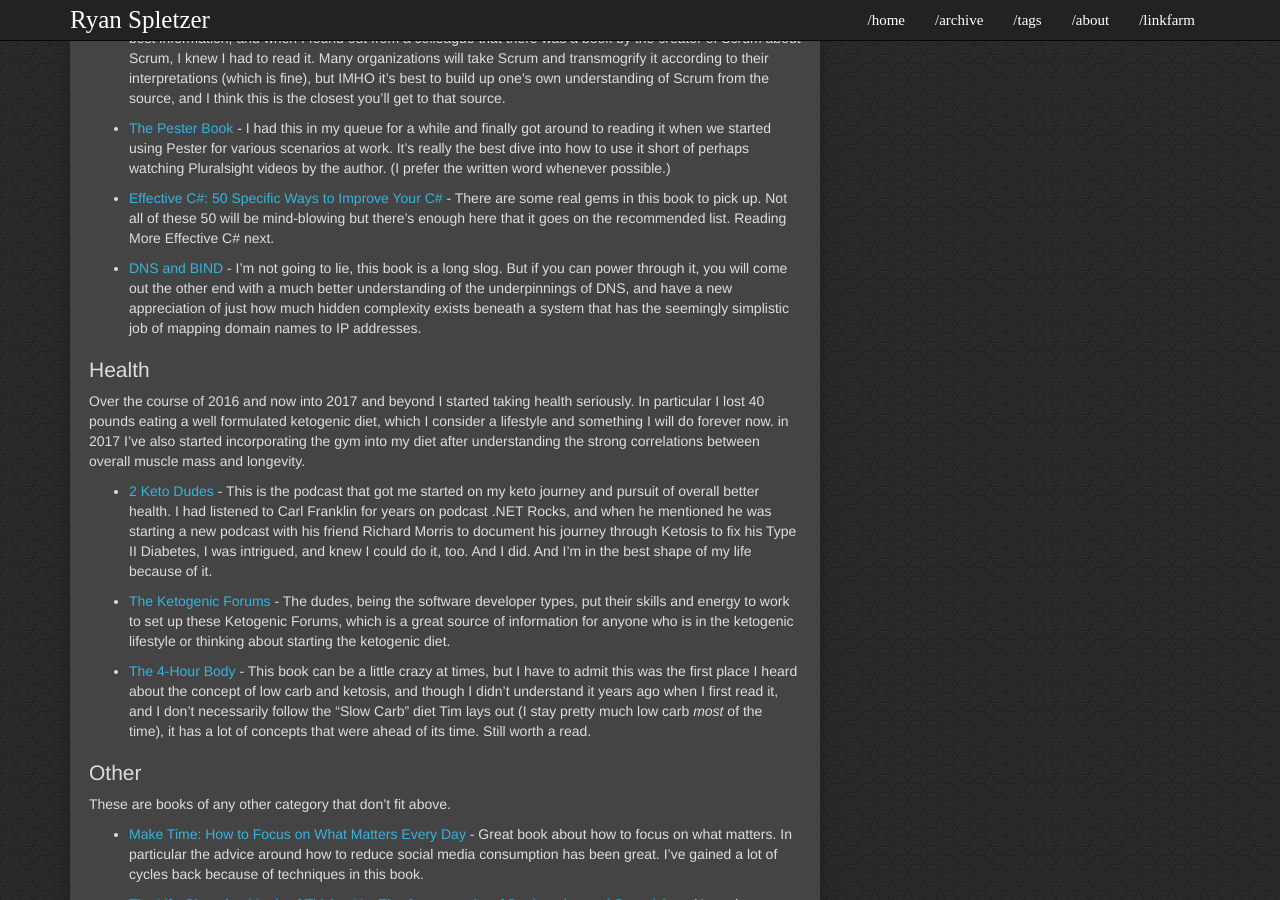
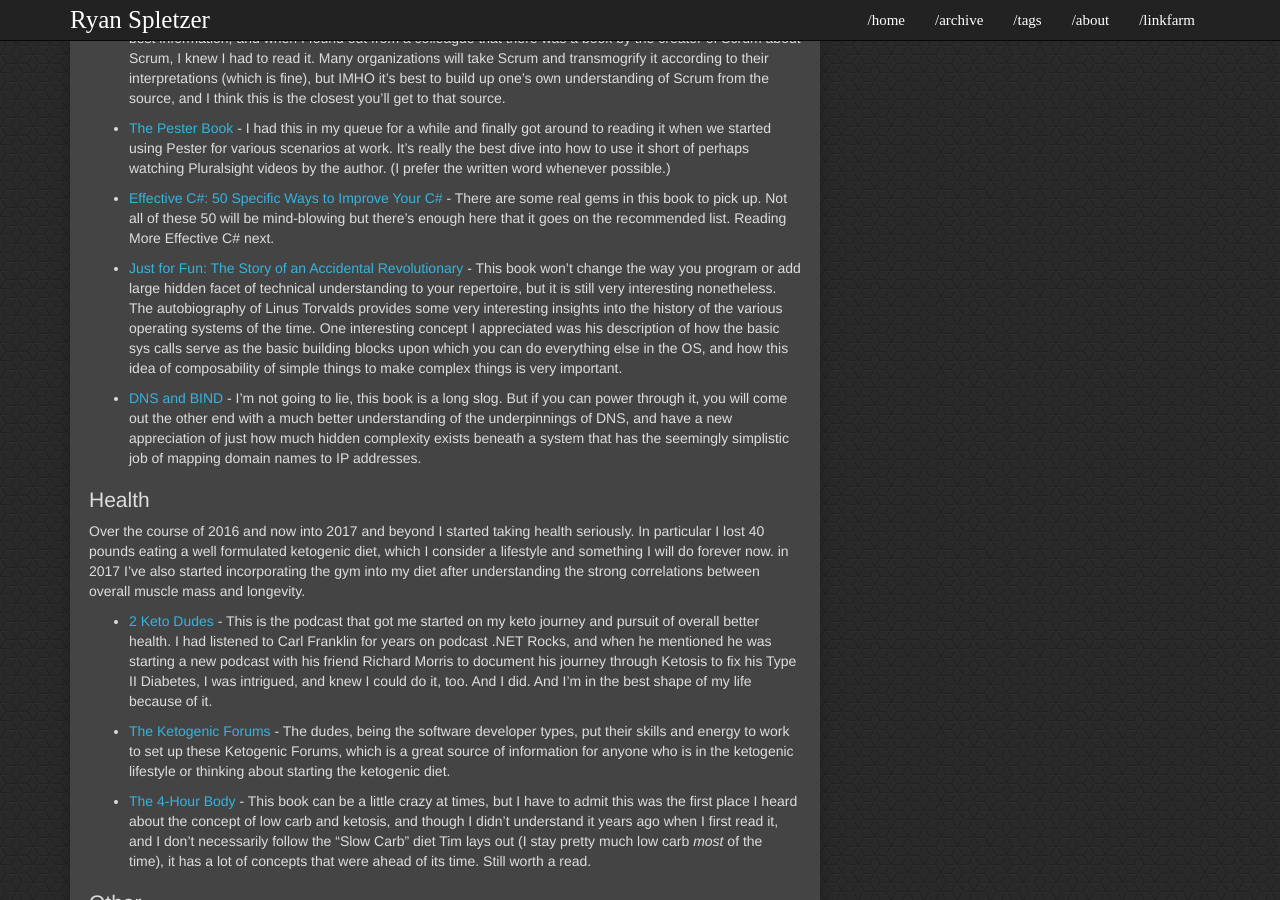
Before and after one commit to ryanspletzer/ryanspletzer.github.io, a Jekyll site: the page built from linkfarm.md, in a window 1280 px wide and 900 px high, scrolled down 2825 px. Built offline with Jekyll 4.4.1, drawn with Linux system fonts in a browser that asks for light colours.

Commit message:
Add Just for Fun book to linkfarm page

```diff
--- a/linkfarm.md
+++ b/linkfarm.md
@@ -191,6 +191,13 @@ short of perhaps watching Pluralsight videos by the author. (I prefer the writte
 some real gems in this book to pick up. Not all of these 50 will be mind-blowing but there's enough here that it goes
 on the recommended list. Reading More Effective C# next.
 
+* [Just for Fun: The Story of an Accidental Revolutionary](https://www.harpercollins.com/9780066620732/just-for-fun/) -
+This book won't change the way you program or add large hidden facet of technical understanding to your repertoire, but
+it is still very interesting nonetheless. The autobiography of Linus Torvalds provides some very interesting insights
+into the history of the various operating systems of the time. One interesting concept I appreciated was his description
+of how the basic sys calls serve as the basic building blocks upon which you can do everything else in the OS, and how
+this idea of composability of simple things to make complex things is very important.
+
 * [DNS and BIND](http://shop.oreilly.com/product/9780596100575.do) - I'm not going to lie, this book is a long slog. But
 if you can power through it, you will come out the other end with a much better understanding of the underpinnings of
 DNS, and have a new appreciation of just how much hidden complexity exists beneath a system that has the seemingly
```
